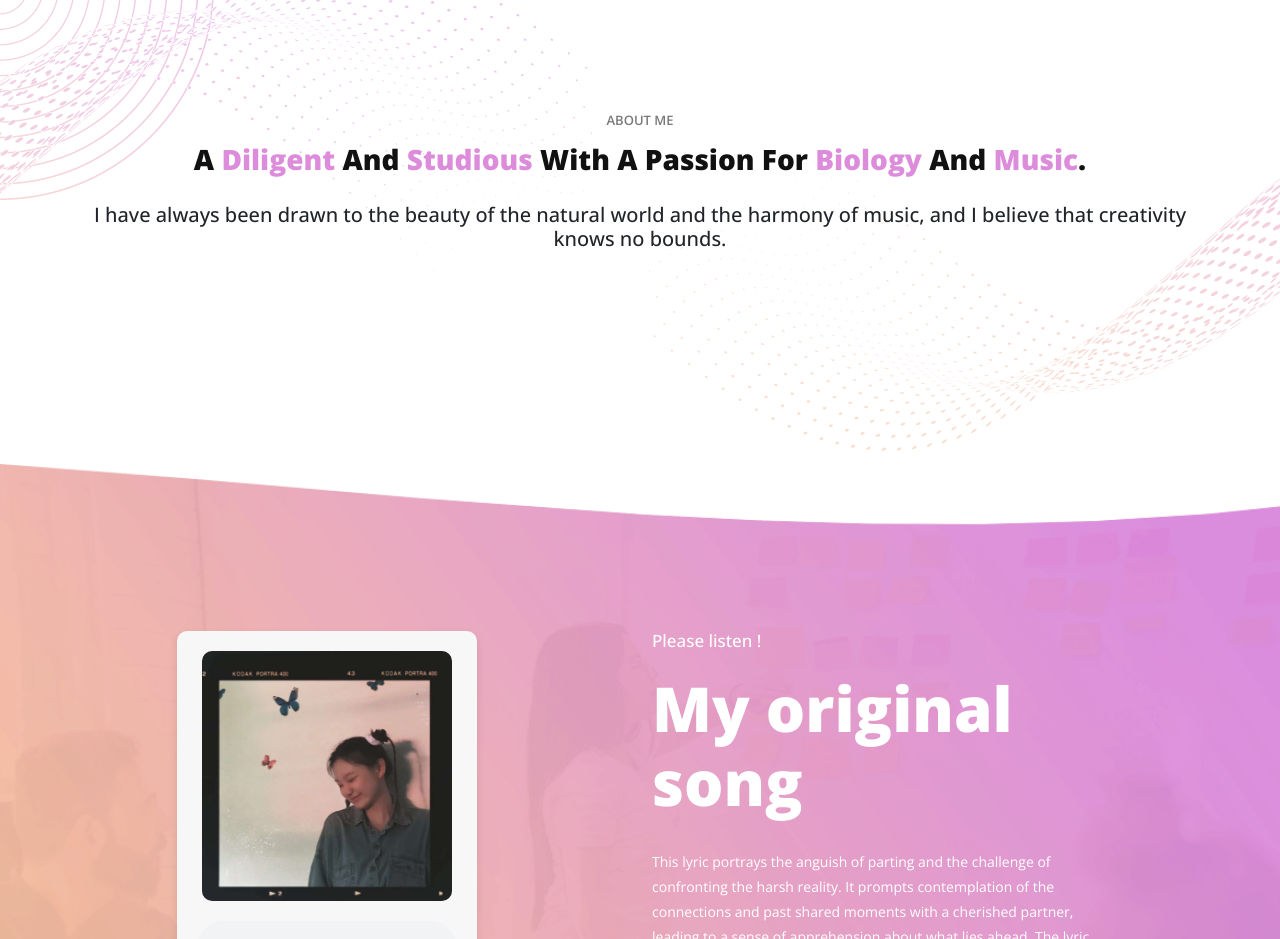
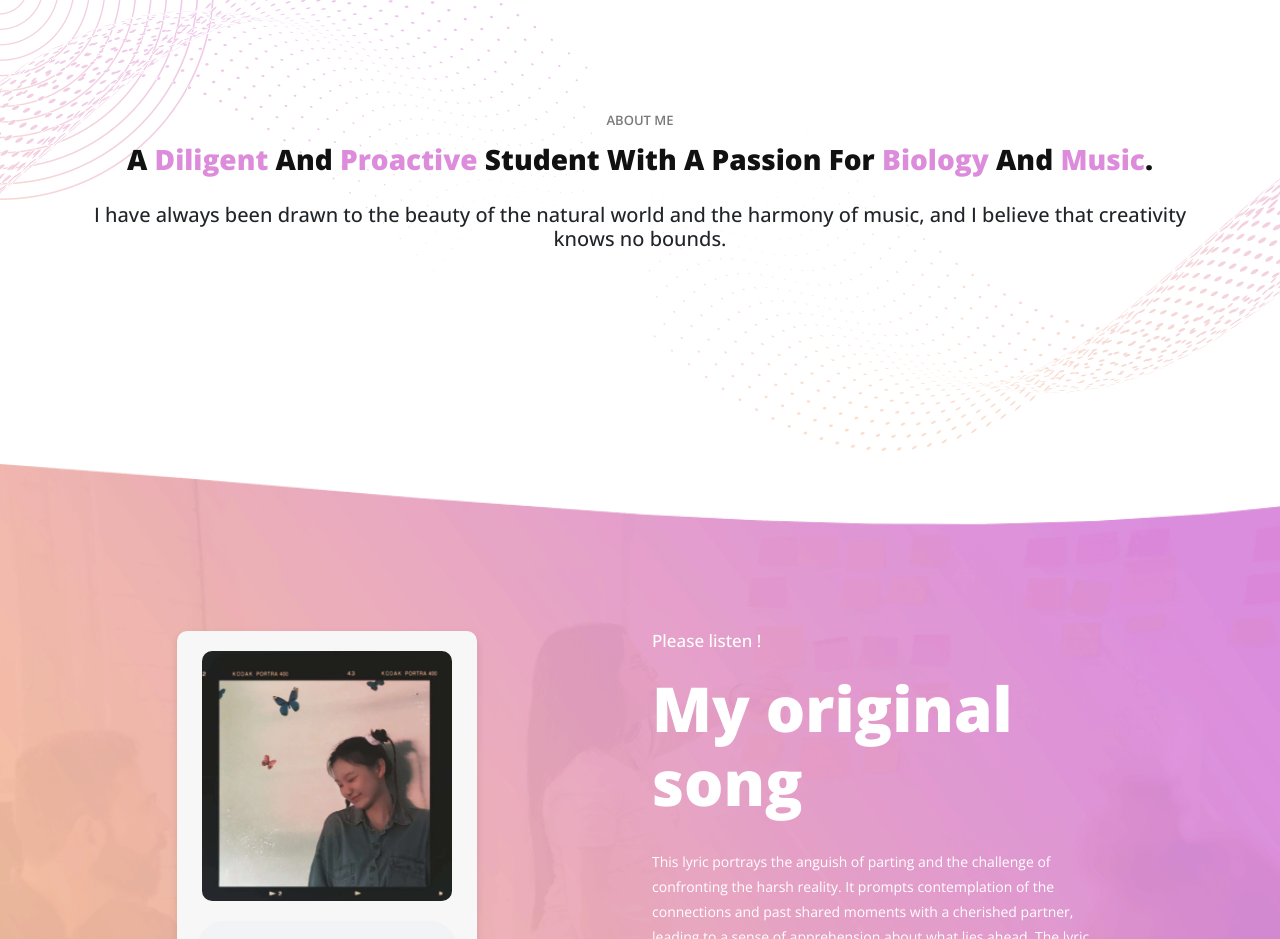
Before and after one commit to sun-xinh/Jingwen.github.io, a plain HTML site: page index.html in a window 1280 px wide. Shown: the part 840-1779 px from the top of the page. Drawn offline with nearby package versions, Linux system fonts and the light colour scheme.

Commit message:
Update index.html

```diff
--- a/index.html
+++ b/index.html
@@ -135,7 +135,7 @@ https://templatemo.com/tm-573-eduwell
         <div class="col-lg-12">
           <div class="section-heading">
             <h6>About me</h6>
-            <h4> A <em>Diligent</em> and <em>studious</em> with a Passion for <em>Biology</em> and <em>Music</em>.</h4>
+            <h4> A <em>Diligent</em> and <em>Proactive</em> Student with a Passion for <em>Biology</em> and <em>Music</em>.</h4>
             <br>
             <h5>I have always been drawn to the beauty of the natural world and the harmony of music, and I believe that creativity knows no bounds.</h5>
           </div>
```
